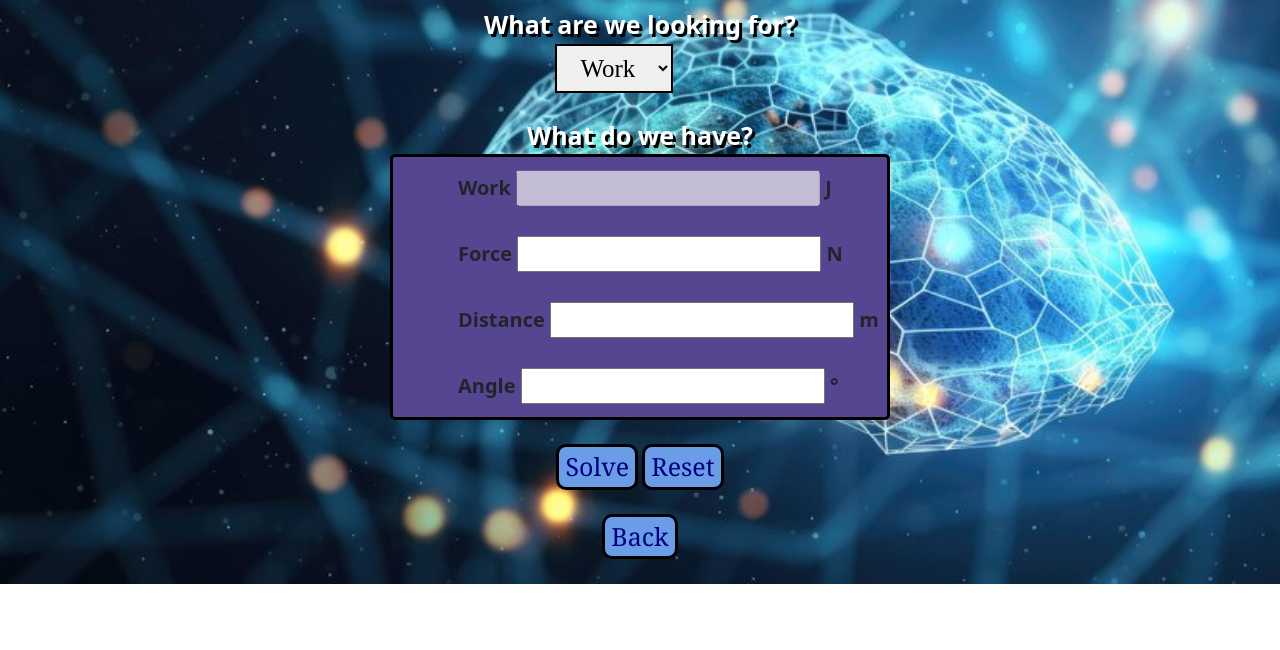
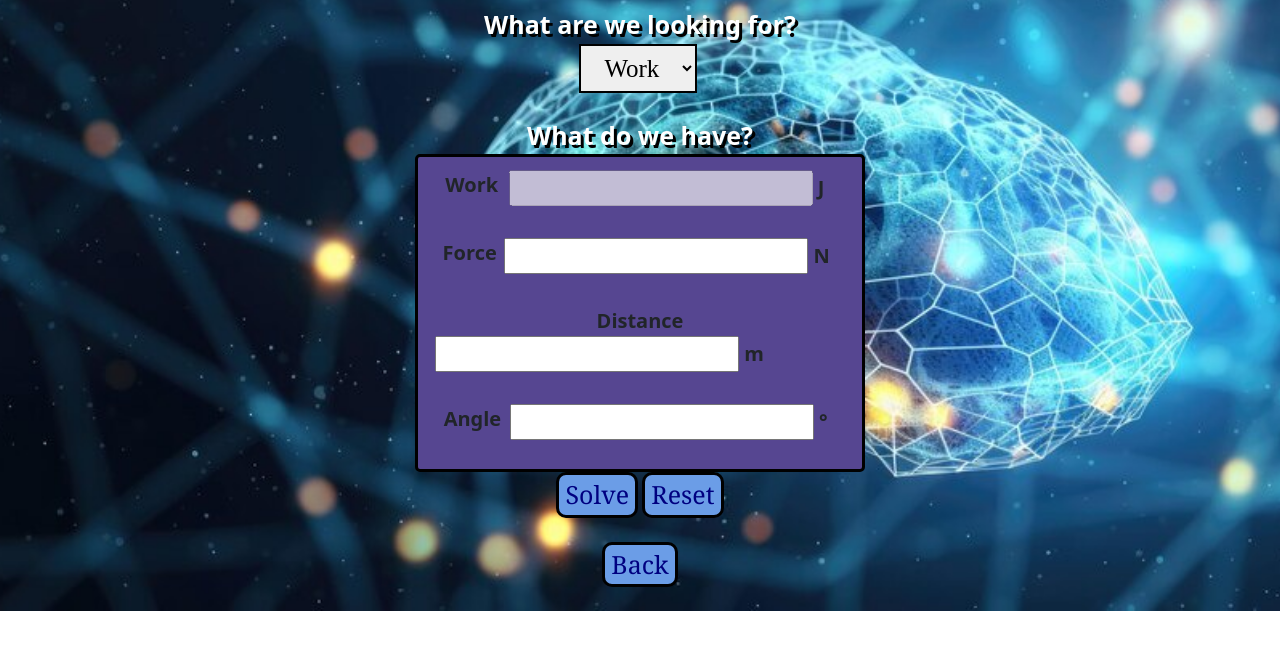
Before and after one commit to CJQuides/projects, a plain HTML site: page Projects/Physics/work.html in a window 1280 px wide. Shown: the part 132-782 px from the top of the page. Drawn offline with nearby package versions, Linux system fonts and the light colour scheme.

Commit message:
21th Better Work

```diff
--- a/Projects/Physics/style/style.css
+++ b/Projects/Physics/style/style.css
@@ -44,8 +44,23 @@ h1 {
   border-radius: 5px;
   background-color: rgb(86, 70, 145);
   font-weight: 400;
-  max-width: 500px;
+  max-width: 450px;
   font-weight: bold;
+}
+
+#given ul {
+  list-style: none;
+  display: flex;
+  flex-wrap:wrap;
+}
+
+#given li:first-child{
+  text-align: center;
+}
+
+#given li {
+  flex-grow: 1;
+  flex-basis: 300;
 }
 
 button {
@@ -131,3 +146,27 @@ button:hover {
   padding-block: 2px;
   padding-bottom: 5px;
 }
+
+
+
+@media (max-width: 1140px) {
+}
+
+@media (max-width: 800px) {
+}
+
+@media (max-width: 410px) {
+  #given li:first-child{
+    padding-inline: 30px;
+  }
+  #given li:nth-child(2){
+    text-align: center;
+  }
+
+  h1 {
+    font-size: 40px;
+  }
+}
+
+@media (max-width: 300px) {
+}
--- a/Projects/Physics/work.html
+++ b/Projects/Physics/work.html
@@ -19,7 +19,7 @@
       <option value="force">Force</option>
       <option value="distance">Distance</option>
     </select>
-    <label id="answer" class="px-4"></label>
+    <label id="answer"></label>
     <br><br>
 
     <label id="a"> What do we have? </label><br>
@@ -27,20 +27,24 @@
 
   <div class="container">
     <div id="given" class="container">
-      <div class="container ms-5 py-2">
-        <label for="gWork">Work</label>
-        <input type="number" step="0.0001" name="givenWork" id="givenWork"/> J<br><br>
+      <ul class="container py-2">
+        <li><label class="label">Work</label></li>
+        <li><input type="number" step="0.0001" name="givenWork" id="givenWork"/> J</li>
 
-        <label for="gForce">Force</label>
-        <input type="number" step="0.0001" name="givenForce" id="givenForce"/> N<br><br>
-
-        <label for="gDistance">Distance</label>
-        <input type="number" step="0.0001" name="givenDistance" id="givenDistance" required/> m<br><br>
-
-        <label for="gAngle">Angle</label>
-        <input type="number" step="0.0001" name="givenAngle" id="givenAngle"/> °<br>
-      </div>
-    </div><br>
+      </ul>
+      <ul class="container py-2">
+        <li><label for="gForce">Force</label></li>
+        <li><input type="number" step="0.0001" name="givenForce" id="givenForce"/> N</li>
+      </ul>
+      <ul class="container py-2">
+        <li><label for="gDistance">Distance</label></li>
+        <li><input type="number" step="0.0001" name="givenDistance" id="givenDistance" required/> m</li>
+      </ul>
+      <ul class="container py-2">
+        <li><label for="gAngle">Angle</label></li>
+        <li><input type="number" step="0.0001" name="givenAngle" id="givenAngle"/> °</li>
+      </ul>
+    </div>
   </div>
 
   <center>
```
